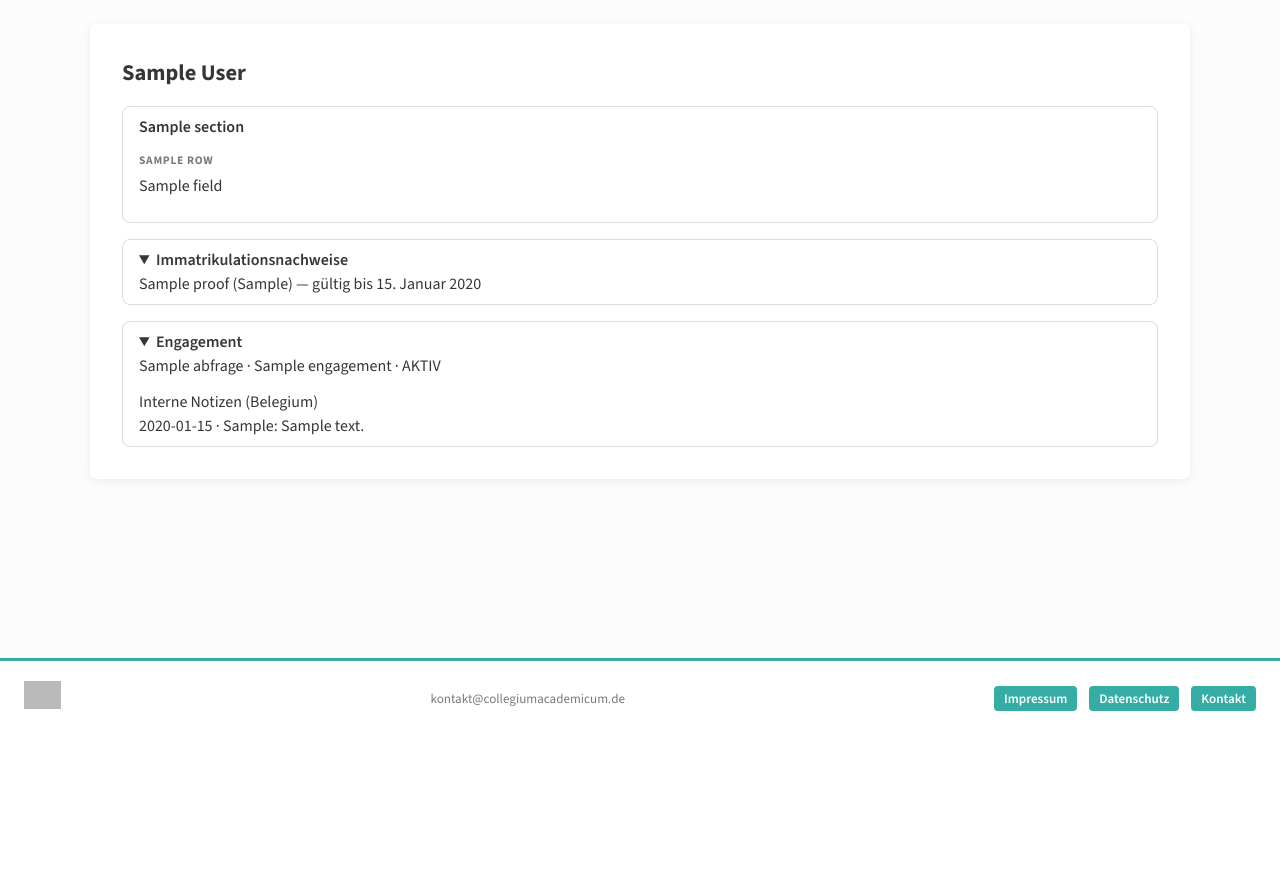
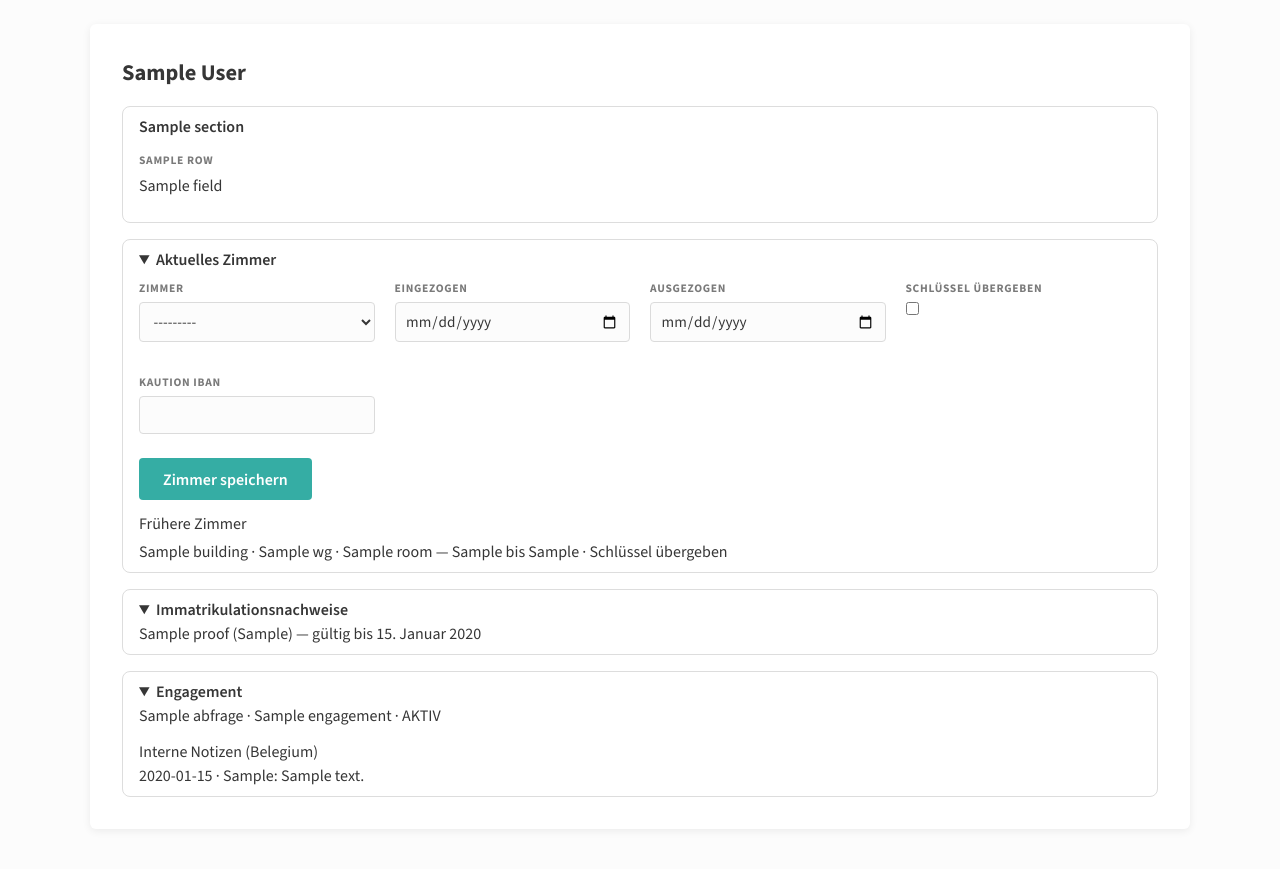
Before and after one commit to CollegiumAcademicum/CArtei, a Django app: template app/templates/app/tenant_detail.html in a window 1280 px wide. Shown: the part 64-933 px from the top of the page. Before the commit the page ends 775 px from the top, so only its background shows below. Run offline with Django 5.2, Linux system fonts and the light colour scheme; tables that the repository leaves empty hold one stand-in row (values such as "Sample post"); the template is opened without the code that fills it: values that come from a table or form of the project are taken from there, most other values are stand-ins (such as "Sample title", 1, 10 or a date in 2020); parts of the project's set-up code (start-up, migrations or seed data) failed here and were passed over; grey boxes are pictures that could not be loaded.

Commit message:
Fix room assignment form: move fields into their own form element
Room fields were rendered inside the main tenant form but submitted via
a hidden form using form= attribute, so the data was never sent. Now a
standalone form wraps the room fields directly.

```diff
--- a/app/templates/app/tenant_detail.html
+++ b/app/templates/app/tenant_detail.html
@@ -30,10 +30,22 @@
         </div>
         {% endfor %}
       </div>
-      {% if section.key == "housing" and room_form %}
-      <hr style="margin:.75rem 0;border:none;border-top:1px solid #eee;">
-      <p style="font-weight:500;margin:.25rem 0 .4rem;">{% if active_assignment %}Aktuelles Zimmer{% else %}Zimmer zuordnen{% endif %}</p>
-      <div class="ca-field-grid">
+    </details>
+    {% endfor %}
+
+    {% if can_edit %}
+    <button type="submit" class="ca-button" style="margin-top:.5rem;">Speichern</button>
+    {% endif %}
+  </form>
+
+  {% if room_form %}
+  <form method="post" style="margin-bottom:1rem;">
+    {% csrf_token %}
+    <input type="hidden" name="room_action" value="1">
+    {% if active_assignment %}<input type="hidden" name="assignment_id" value="{{ active_assignment.pk }}">{% endif %}
+    <details open style="border:1px solid #ddd;border-radius:8px;padding:.5rem 1rem;">
+      <summary style="font-weight:600;cursor:pointer;">{% if active_assignment %}Aktuelles Zimmer{% else %}Zimmer zuordnen{% endif %}</summary>
+      <div class="ca-field-grid" style="margin-top:.5rem;">
         <div class="ca-field">
           <span class="ca-field-label">Zimmer</span>
           {{ room_form.room }}
@@ -57,7 +69,7 @@
           {{ room_form.deposit_iban }}
         </div>
       </div>
-      <button type="submit" form="room-assign-form" class="ca-button" style="margin-top:.5rem;">Zimmer speichern</button>
+      <button type="submit" class="ca-button" style="margin-top:.5rem;">Zimmer speichern</button>
       {% if past_assignments %}
       <p style="font-weight:500;margin:.75rem 0 .25rem;">Frühere Zimmer</p>
       <ul>
@@ -68,14 +80,9 @@
         {% endfor %}
       </ul>
       {% endif %}
-      {% endif %}
     </details>
-    {% endfor %}
-
-    {% if can_edit %}
-    <button type="submit" class="ca-button" style="margin-top:.5rem;">Speichern</button>
-    {% endif %}
   </form>
+  {% endif %}
 
   {% if enrollment_proofs %}
   <details open style="margin-top:1rem;border:1px solid #ddd;border-radius:8px;padding:.5rem 1rem;">
@@ -86,14 +93,6 @@
       {% endfor %}
     </ul>
   </details>
-  {% endif %}
-
-  {% if room_form %}
-  <form id="room-assign-form" method="post" style="display:none;">
-    {% csrf_token %}
-    <input type="hidden" name="room_action" value="1">
-    {% if active_assignment %}<input type="hidden" name="assignment_id" value="{{ active_assignment.pk }}">{% endif %}
-  </form>
   {% endif %}
 
   {% if engagement %}
```
